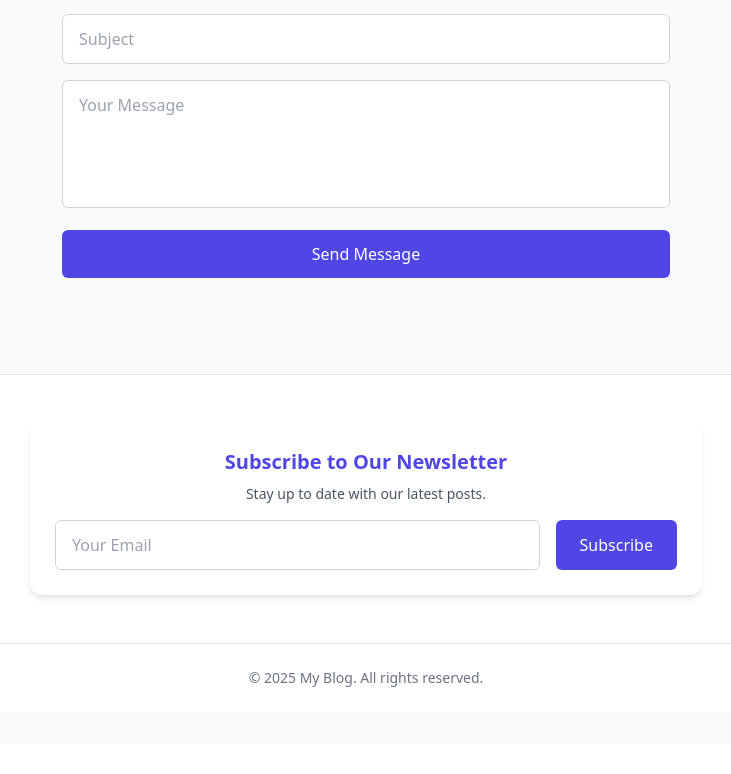
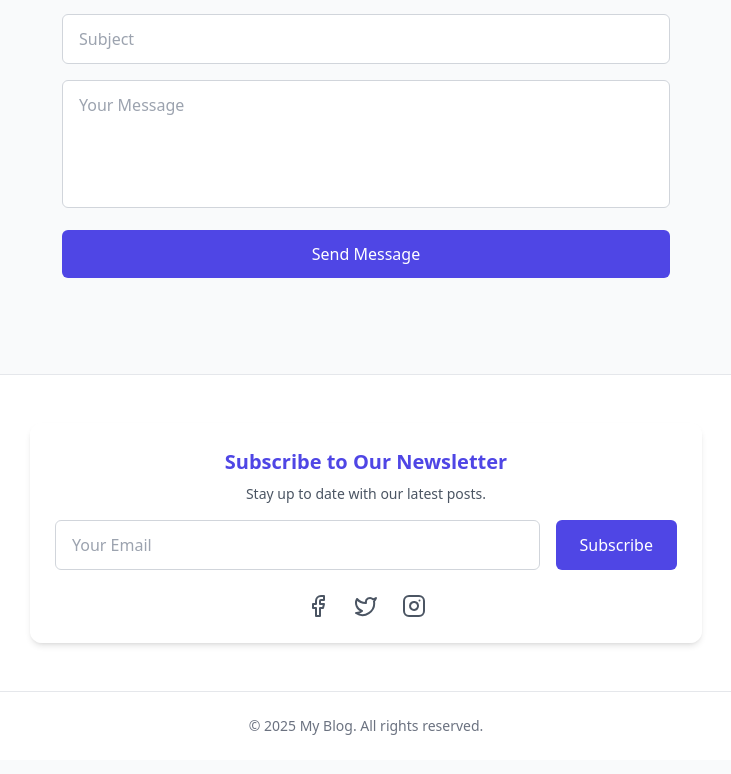
Before and after one commit to Sitholezw/my-blog, a React (Create React App) app: page / in a window 1280 px wide. Shown: the part 1677-2451 px from the top of the page, without its empty margins (274-1005 px from the left). Before the commit the page ends 2421 px from the top, so only its background shows below. Built offline with nearby package versions, Linux system fonts and the light colour scheme.

Commit message:
Added social links

```diff
--- a/src/components/Footer.js
+++ b/src/components/Footer.js
@@ -1,5 +1,5 @@
 import React from 'react';
-
+import { Facebook,Twitter,Instagram } from 'lucide-react';
 const Footer = () => {
   return (
     <footer className="bg-white dark:bg-surface-dark border-t border-gray-200 dark:border-gray-700 mt-12 pt-12">
@@ -32,6 +32,19 @@ const Footer = () => {
               Subscribe
             </button>
           </form>
+          {/* Social Links */}
+<div className="flex justify-center gap-6 mt-6 text-gray-600 dark:text-gray-300">
+  <a href="https://facebook.com" target="_blank" rel="noopener noreferrer" className="hover:text-primary">
+    <Facebook />
+  </a>
+  <a href="https://twitter.com" target="_blank" rel="noopener noreferrer" className="hover:text-primary">
+    <Twitter />
+  </a>
+  <a href="https://instagram.com" target="_blank" rel="noopener noreferrer" className="hover:text-primary">
+    <Instagram />
+  </a>
+</div>
+
         </div>
 
         {/* Footer Bottom */}
```
